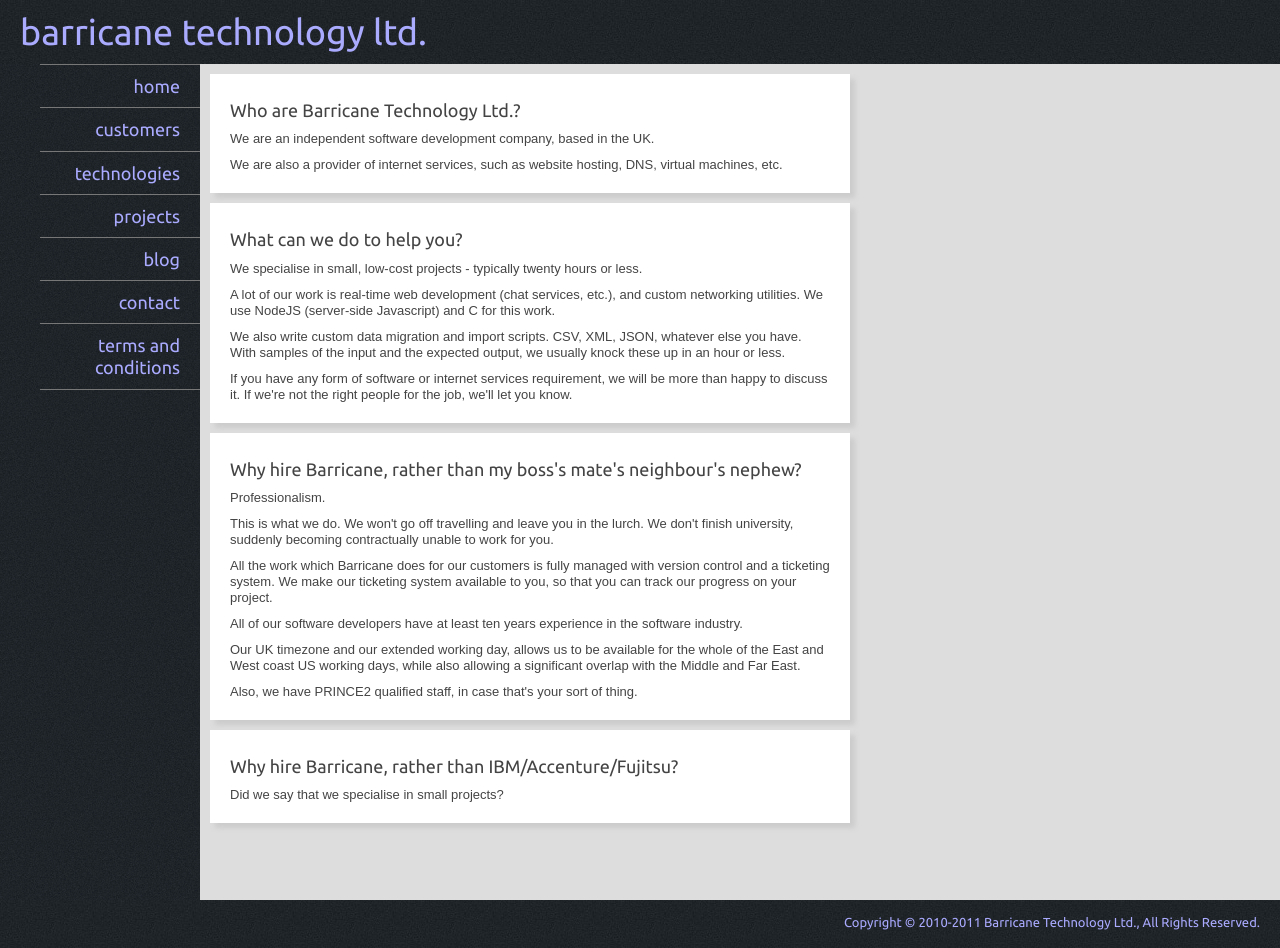
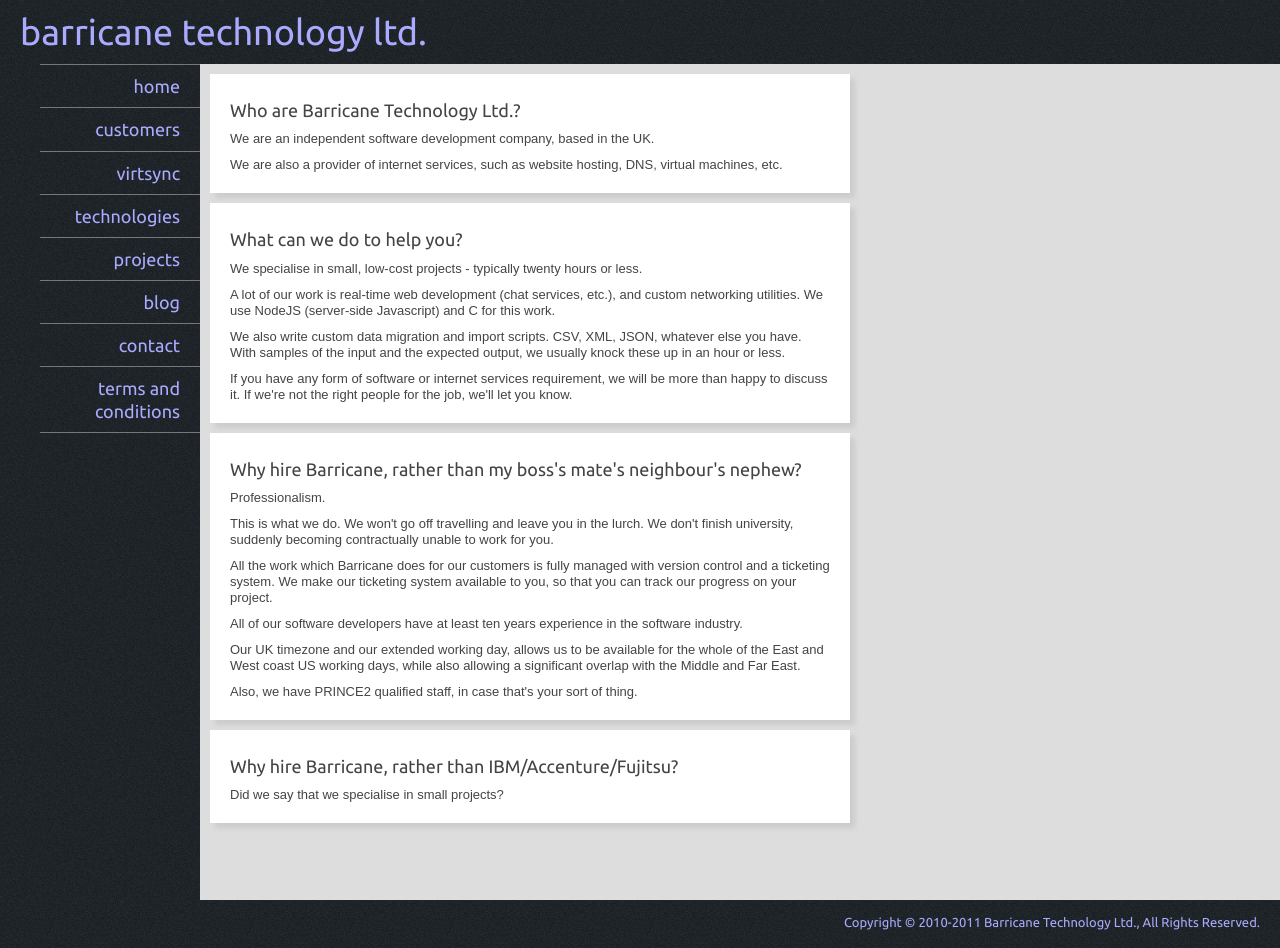
Before and after one commit to chrisdew/chrisdew.github.com, a Jekyll site: the page built from index.html, in a window 1280 px wide. Built offline with Jekyll 4.4.1, drawn with Linux system fonts in a browser that asks for light colours; nearby versions of some CDN libraries; Markdown is read by kramdown in place of the engine named in the settings.

Commit message:
virtsync

```diff
--- a/_layouts/default.html
+++ b/_layouts/default.html
@@ -63,6 +63,7 @@
           <ul>
             <li><a href="/">home</a></li>
             <li><a href="/customers">customers</a></li>
+            <li><a href="/virtsync">virtsync</a></li>
             <li><a href="/technologies">technologies</a></li>
             <li><a href="/projects">projects</a></li>
             <li><a href="/blog">blog</a></li>
```
